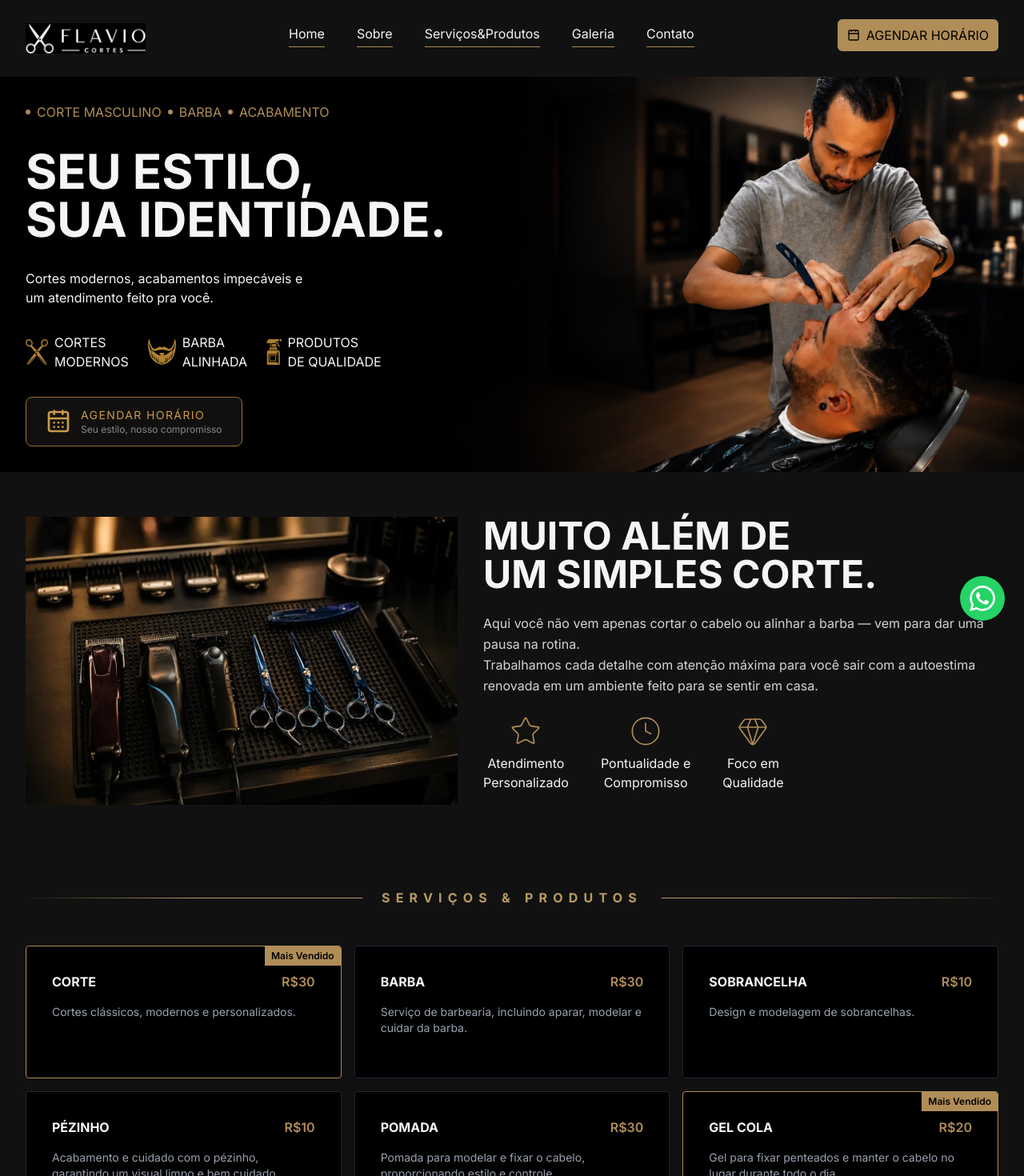
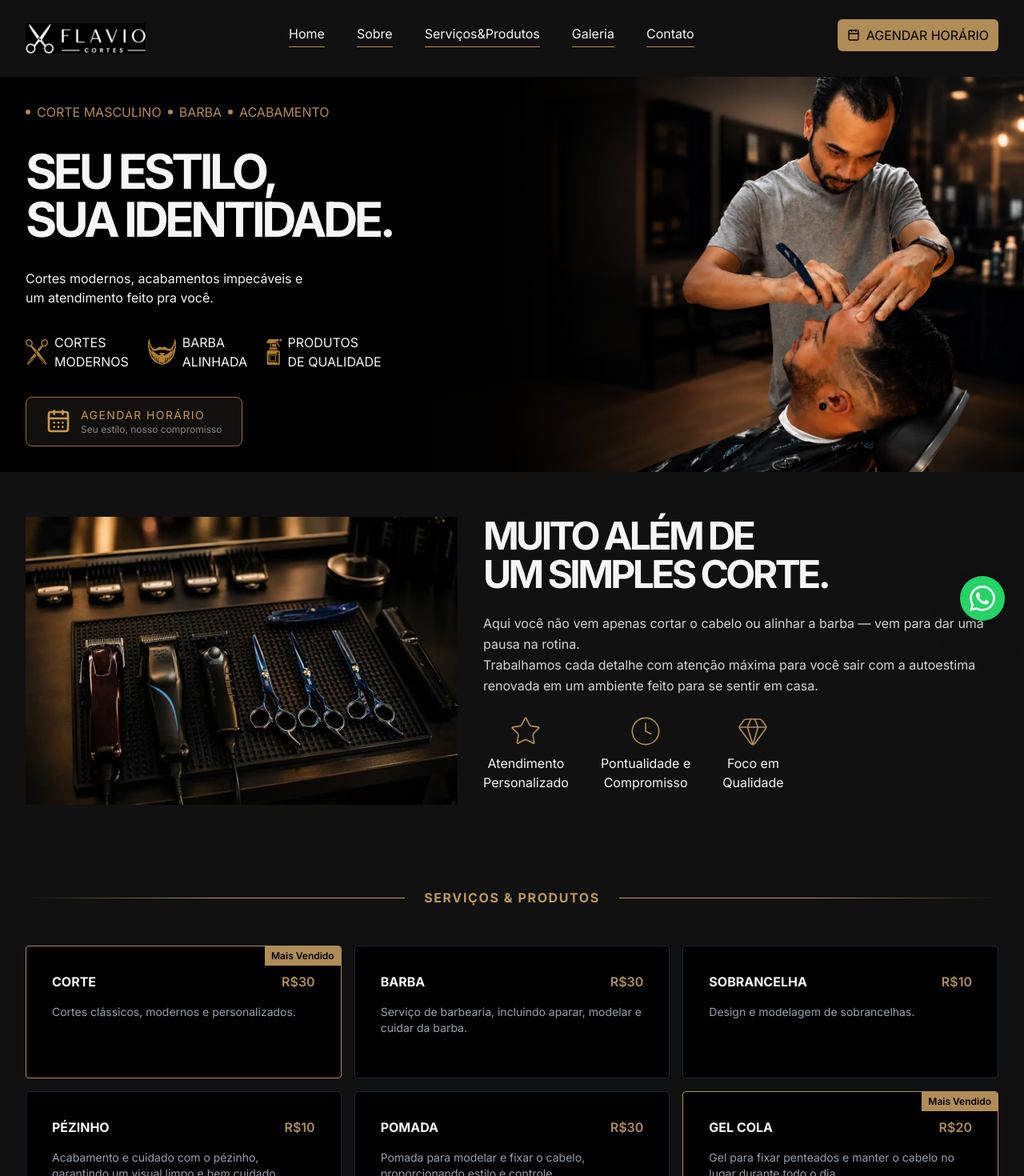
Before and after one commit to TamuraFelipe/Flavio_Cortes, a React (Vite) app: page / in a window 1280 px wide. Shown: the top 1470 px of the page at 80% size. Built offline with nearby package versions, Linux system fonts and the light colour scheme.

Commit message:
style: add some styles

```diff
--- a/src/components/layout/About/index.jsx
+++ b/src/components/layout/About/index.jsx
@@ -16,10 +16,10 @@ const About = () => {
             className="w-full lg:w-[50%] lg:h-90"
           />
           <div className="space-y-6">
-            <h2 className="text-3xl md:text-4xl lg:text-5xl font-bold uppercase">
+            <h1 className="text-3xl md:text-4xl lg:text-5xl font-bold uppercase">
               Muito além de <br />
               Um simples corte.
-            </h2>
+            </h1>
             <p className="text-sm lg:text-base leading-relaxed text-neutral-300">
               Aqui você não vem apenas cortar o cabelo ou alinhar a barba — vem
               para dar uma pausa na rotina. <br /> Trabalhamos cada detalhe com
--- a/src/components/layout/Contato/index.jsx
+++ b/src/components/layout/Contato/index.jsx
@@ -27,7 +27,9 @@ const Contato = () => {
           />
 
           <div className="space-y-6 w-full lg:w-1/2">
-            <h3 className="text-2xl font-bold text-center">Dudan Barbershop</h3>
+            <h3 className="text-2xl font-bold text-center">
+              Dudan Barber Shop
+            </h3>
             <div className="flex gap-6">
               <MapPinIcon className="text-brand" />
               <div>
--- a/src/components/layout/Hero/index.jsx
+++ b/src/components/layout/Hero/index.jsx
@@ -12,7 +12,6 @@ const Hero = () => {
       id="home"
       className="relative bg-black py-6 md:py-8 min-h-100 overflow-hidden"
     >
-      {/* Imagem principal do Hero como tag <img> */}
       <img
         src="./hero_1.webp"
         alt="Flavio Cortes - Araçatuba/SP "
@@ -25,7 +24,6 @@ const Hero = () => {
           pointer-events-none
         "
       />
-      {/* Overlay degradê */}
       <div
         className="
         hidden
@@ -61,10 +59,10 @@ const Hero = () => {
               </li>
             ))}
           </ul>
-          <h2 className="text-3xl md:text-4xl lg:text-6xl font-bold">
+          <h1 className="text-3xl md:text-4xl lg:text-6xl font-bold">
             SEU ESTILO, <br />
             SUA IDENTIDADE.
-          </h2>
+          </h1>
           <p className="text-sm md:text-base max-w-87.5">
             Cortes modernos, acabamentos impecáveis e um atendimento feito pra
             você.
--- a/src/components/layout/Services2/index.jsx
+++ b/src/components/layout/Services2/index.jsx
@@ -70,7 +70,9 @@ const Services2 = () => {
                 </div>
               )}
               <div className="flex w-full items-center justify-between mb-4">
-                <p className="uppercase text-base font-bold">{service.name}</p>
+                <h3 className="uppercase text-base font-bold">
+                  {service.name}
+                </h3>
                 <p className="font-semibold text-brand">{service.price}</p>
               </div>
 
--- a/src/components/ui/SectionTitle/index.jsx
+++ b/src/components/ui/SectionTitle/index.jsx
@@ -15,19 +15,19 @@ const SectionTitle = ({ title }) => {
         />
 
         {/* Título */}
-        <span
+        <h2
           className="
             shrink-0
             text-sm
             lg:text-base
             font-bold
             uppercase
-            tracking-[0.45em]
+            tracking-widest
             text-[#b89b5e]
           "
         >
           {title}
-        </span>
+        </h2>
 
         {/* Linha direita */}
         <div
--- a/src/index.css
+++ b/src/index.css
@@ -30,12 +30,13 @@
     font-family: var(--font-sans);
   }
   h1 {
-    font-family: var(--font-heading);
+    font-family: var(--font-sans);
     font-weight: 700;
     font-size: 2.5rem;
     line-height: 1.1;
-    letter-spacing: 0.05em;
+    letter-spacing: -0.075em;
   }
+
   button {
     cursor: pointer;
   }
```
